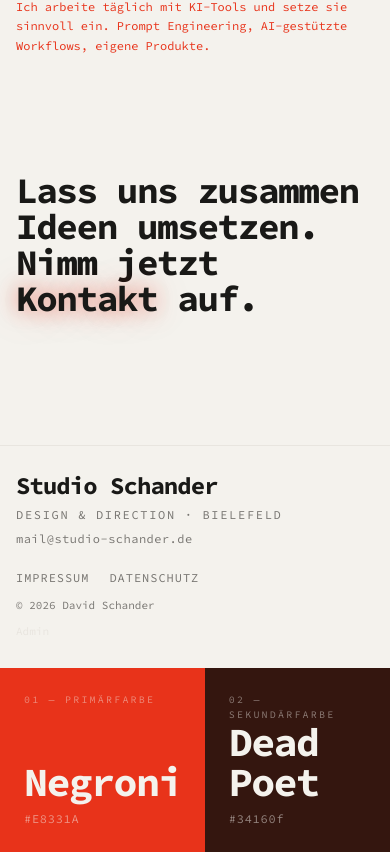
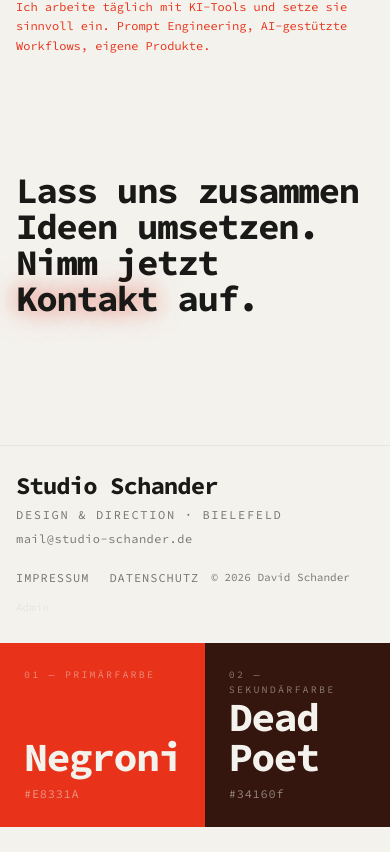
Before and after one commit to dxvxds03/studio-schander, a Next.js app: page / in a window 390 px wide. Shown: the part 684-1536 px from the top of the page. After the commit the page ends 1511 px from the top, so only its background shows below. Built offline with nearby package versions, Linux system fonts and the light colour scheme; no server answers; the database is empty; a web font is replaced by a local one.

Commit message:
Portfolio Client Badge and Project Carousel Improvements

```diff
--- a/src/app/globals.css
+++ b/src/app/globals.css
@@ -22,6 +22,7 @@
 html {
   background-color: var(--cream);
   scroll-behavior: smooth;
+  overflow-x: hidden;
 }
 
 body {
@@ -178,7 +179,13 @@ a[href^="mailto"].nav-kontakt:hover {
   }
   .projekte-row img {
     height: clamp(120px, 35vw, 180px) !important;
-    width: auto !important;
+    width: 100% !important;
+    object-fit: cover !important;
+  }
+  .projekte-title {
+    white-space: normal !important;
+    font-size: clamp(28px, 8vw, 48px) !important;
+    line-height: 0.9 !important;
   }
 
   /* Project detail: single column */
@@ -202,6 +209,9 @@ a[href^="mailto"].nav-kontakt:hover {
   }
   .footer-links {
     align-items: flex-start !important;
+    flex-direction: row !important;
+    flex-wrap: wrap !important;
+    gap: 12px !important;
   }
 
   /* Footer color blocks: shorter */
@@ -216,7 +226,6 @@ a[href^="mailto"].nav-kontakt:hover {
     align-items: flex-start !important;
     gap: 0 !important;
     line-height: 0.9 !important;
-    font-size: clamp(36px, 12vw, 80px) !important;
   }
 
   /* Hero carousel card image: smaller */
@@ -290,9 +299,9 @@ a[href^="mailto"].nav-kontakt:hover {
 }
 
 @media (max-width: 680px) {
-  /* Hero h1 bigger on mobile */
+  /* Hero h1: scale with viewport, min avoids "Portfolio." overflow at 375px */
   .hero-h1 {
-    font-size: clamp(64px, 17vw, 90px) !important;
+    font-size: clamp(44px, 14vw, 90px) !important;
   }
 
   /* Shift carousel area + name pill down on mobile */
--- a/src/app/projekte/page.tsx
+++ b/src/app/projekte/page.tsx
@@ -42,7 +42,7 @@ export default async function ProjektePage() {
             style={{
               fontFamily: '"Cabinet Grotesk", "Source Code Pro", monospace',
               fontWeight: 800,
-              fontSize: 'clamp(56px, 10vw, 160px)',
+              fontSize: 'clamp(40px, 12vw, 160px)',
               letterSpacing: '-0.045em',
               lineHeight: 0.88,
               color: 'var(--ink)',
```
